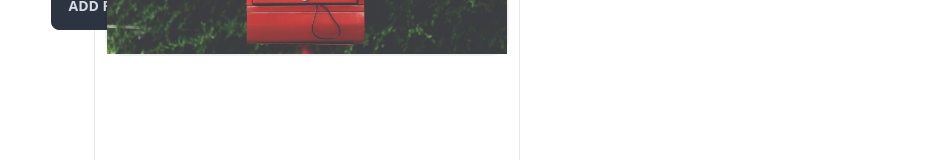
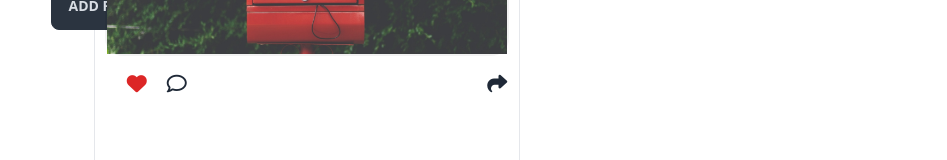
Before and after one commit to XCloneProject/XClone, a Vue app in the folder client/: page /home in a window 1280 px wide. Shown: the part 518-678 px from the top of the page, without its empty margins (333-1280 px from the left). Built offline with nearby package versions, Linux system fonts and the light colour scheme; sample sign-in values are in the browser's storage.

Commit message:
addded lik and comment icons

```diff
--- a/client/src/components/PostComp.vue
+++ b/client/src/components/PostComp.vue
@@ -19,6 +19,15 @@
       <div class="card w-full glass">
         <img src="../assets/post-test.jpg" alt="" class="w-cover">
       </div>
+      <!-- Reacts -->
+       <div class="flex flex-row justify-between">
+        <div>
+          <i class="fa-solid fa-heart text-xl text-red-600 px-5"></i>
+          <i class="fa-regular fa-comment text-xl"></i>
+        </div>
+        <i class="fa-solid fa-share text-xl"></i>
+       </div>
+
     </div>
   </div>
 </template>
--- a/client/src/store/index.js
+++ b/client/src/store/index.js
@@ -31,6 +31,7 @@ export default createStore({
     async register({ commit }, User) {
       try {
         const response = await axios.post('http://localhost:8000/api/register', User)
+        console.log(response)
         router.push({ name: 'login' })
       } catch (err) {
         const toast = useToast()
@@ -52,9 +53,11 @@ export default createStore({
           localStorage.clear()
         const response = await axios.post('http://localhost:8000/api/login', User)
         commit('setUser', response.data)
+        console.log(response)
         localStorage.setItem('token', response.data.Token)
         router.push({ name: 'home' })
       } catch (err) {
+        console.log(err)
         const toast = useToast()
         toast.error("Invalid credentials", { timeout: 3000 })
       }
```
Also changed, not shown: 1 other file (tests, documents, lock files or other folders).
